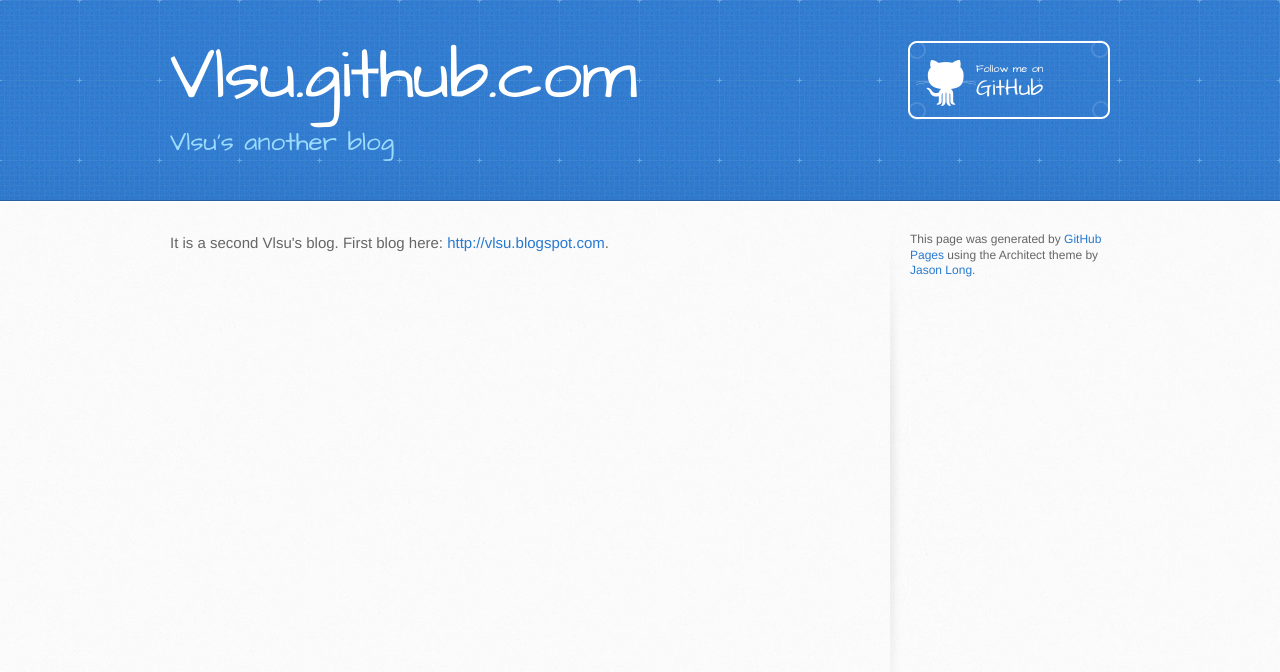
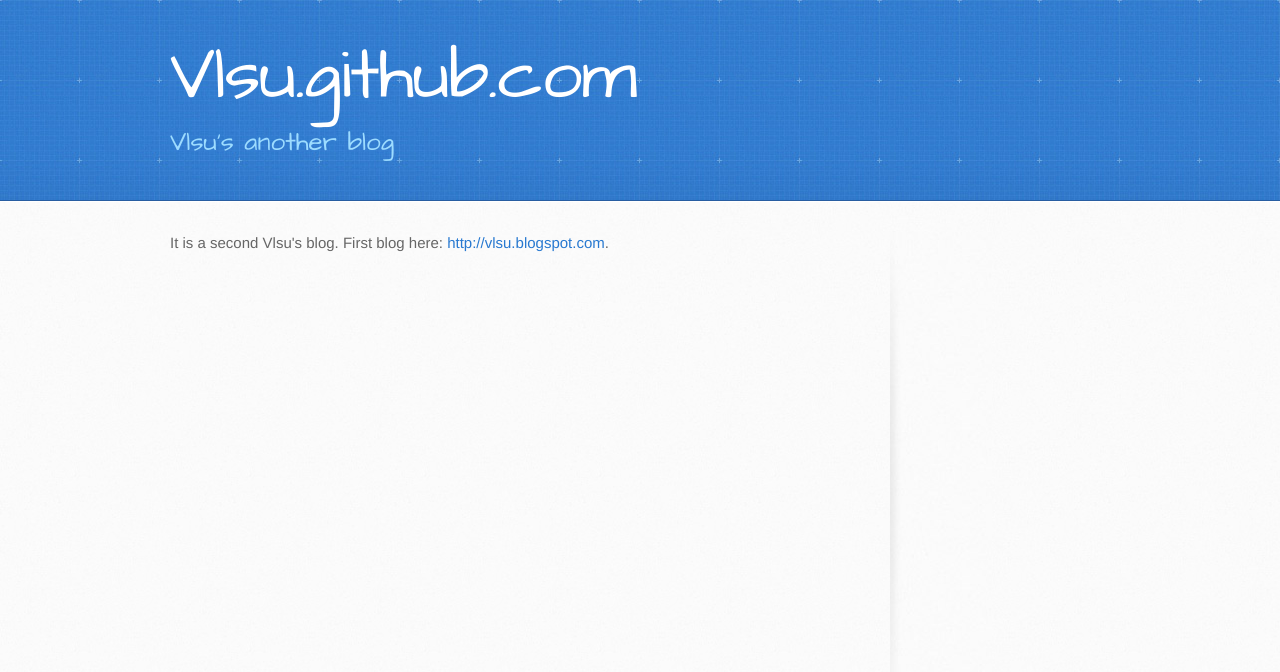
Before and after one commit to Vlsu/vlsu.github.com, a plain HTML site: page index.html in a window 1280 px wide. Drawn offline with Linux system fonts and the light colour scheme.

Commit message:
Update index.html
customize right sidebar

```diff
--- a/index.html
+++ b/index.html
@@ -21,7 +21,6 @@
       <div class="inner">
         <h1>Vlsu.github.com</h1>
         <h2>Vlsu's another blog</h2>
-        <a href="https://github.com/Vlsu" class="button"><small>Follow me on</small>GitHub</a>
       </div>
     </header>
 
@@ -33,8 +32,6 @@
 
         <aside id="sidebar">
 
-
-          <p>This page was generated by <a href="pages.github.com">GitHub Pages</a> using the Architect theme by <a href="http://twitter.com/jasonlong">Jason Long</a>.</p>
         </aside>
       </div>
     </div>
```
